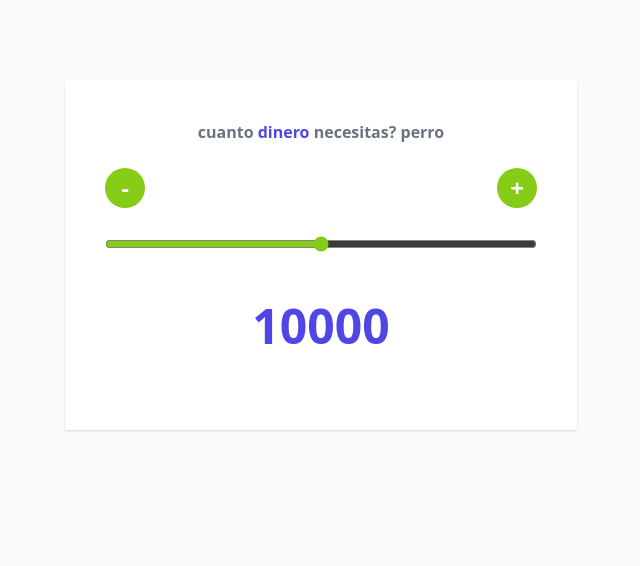
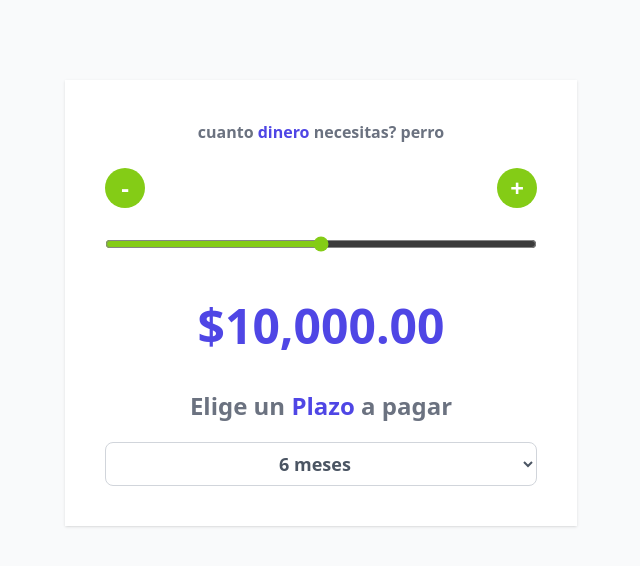
Before and after one commit to ravaen1/react-alesso, a React (Vite) app: page / in a window 1280 px wide. Shown: the top 566 px of the page, without its empty margins (319-959 px from the left). Built offline with nearby package versions, Linux system fonts and the light colour scheme.

Commit message:
cambios app.js

```diff
--- a/src/App.jsx
+++ b/src/App.jsx
@@ -1,7 +1,7 @@
 import { useState } from "react"
 import Header from "./components/Header"
 import Button from "./components/Button"
-import { } from './helpers'
+import {formatearDinero } from './helpers'
 
 function App() {
   const [cantidad, setCantidad] = useState(10000);
@@ -62,7 +62,19 @@
       value = {cantidad}
        />
 
-       <p className='text-center my-10 text-5xl font-extrabold text-indigo-600'>{cantidad}</p>
+       <p className='text-center my-10 text-5xl font-extrabold text-indigo-600'>
+          { formatearDinero(cantidad)}
+       </p>
+
+       <h2 className="text-2xl font-extrabold text-gray-500 text-center">
+        Elige un <span className="text-indigo-600">Plazo</span> a pagar
+       </h2>
+
+       <select className="mt-5 w-full p-2 bg-white border border-gray-300 rounded-lg text-center text-lg font-bold text-gray-600">
+        <option value="6">6 meses</option>
+        <option value="12">12 meses</option>
+        <option value="24">24 meses</option>
+       </select>
 
     </div>
 
--- a/src/helpers/index.js
+++ b/src/helpers/index.js
@@ -6,3 +6,7 @@
     return formatter.format(valor)
 
 }
+
+export {
+    formatearDinero
+}
```
